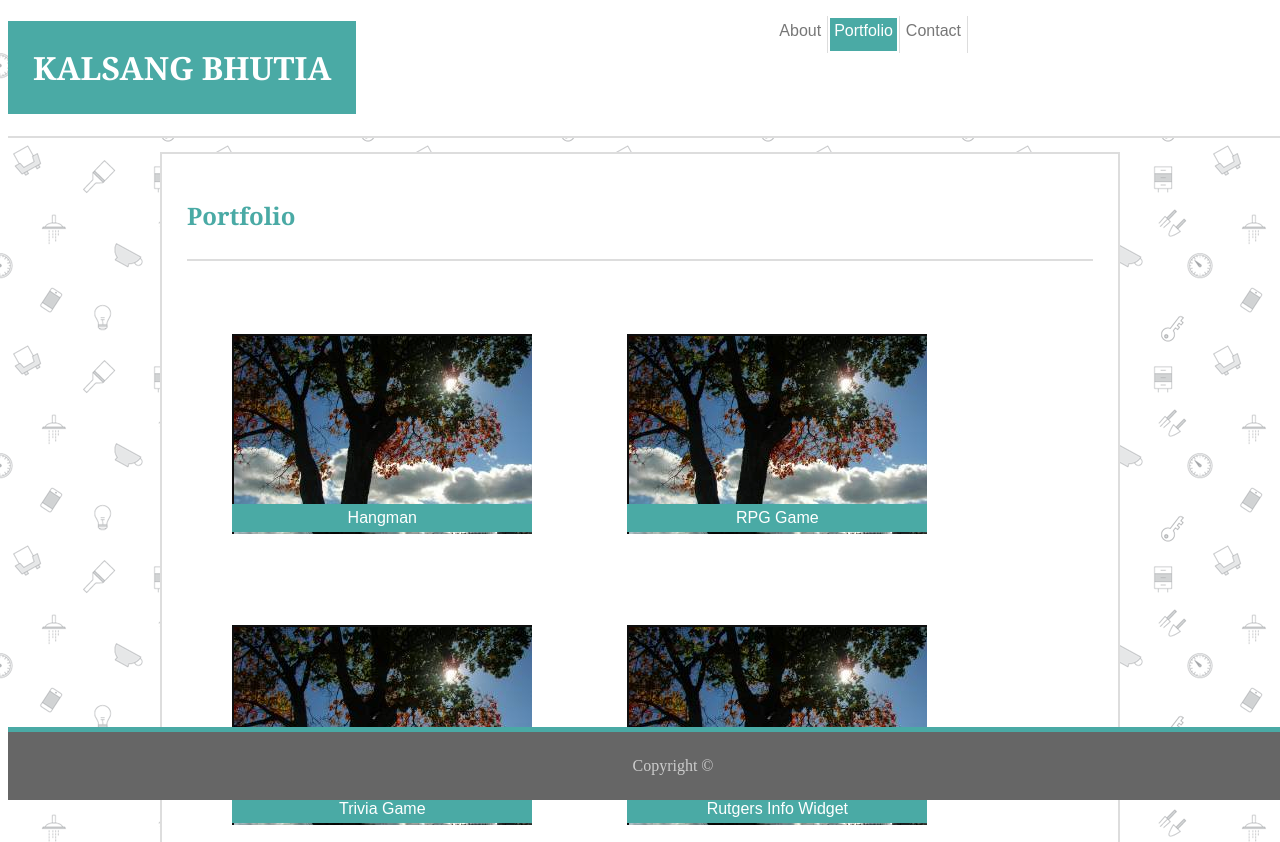
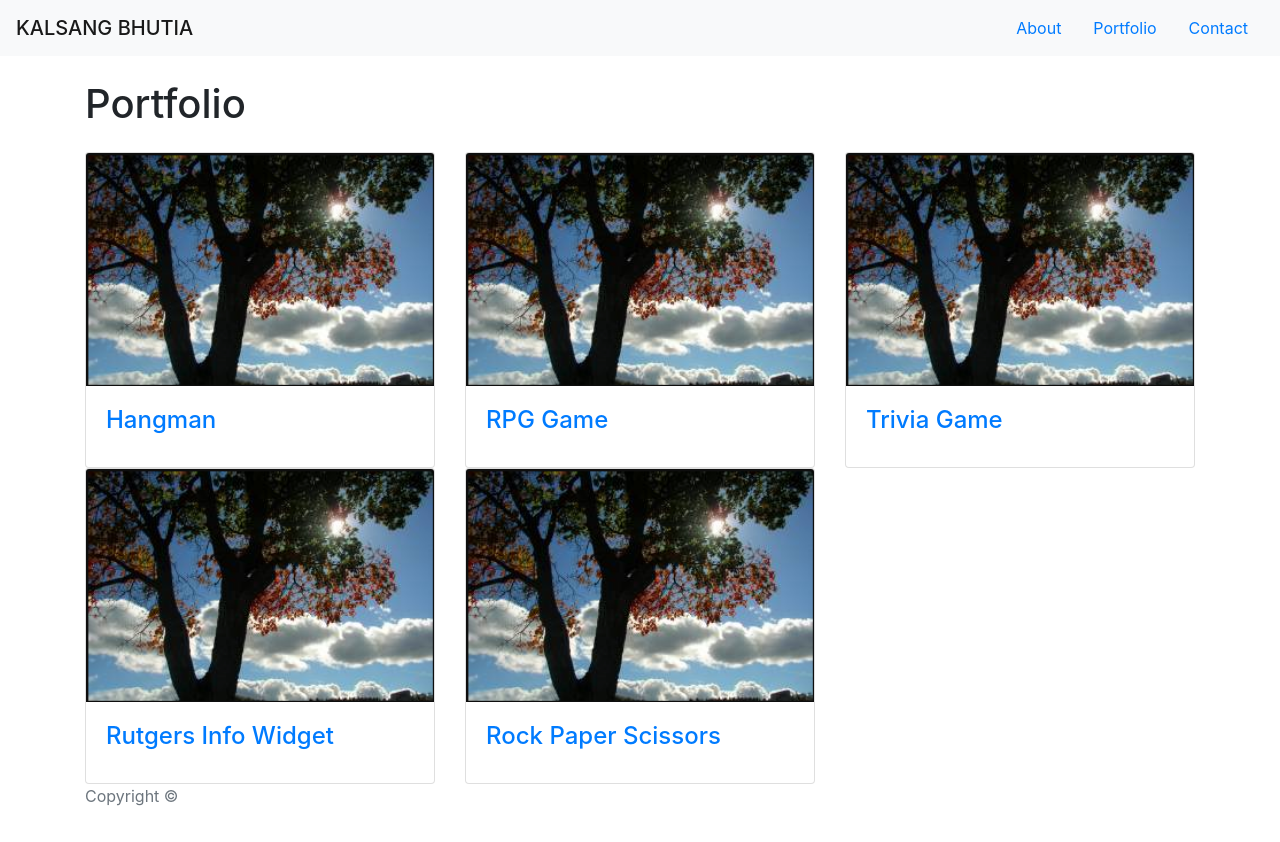
Before and after one commit to hurlyburly/Bootstrap-Portfolio, a plain HTML site: page portfolio.html in a window 1280 px wide. Shown: the top 842 px of the page. After the commit the page ends 808 px from the top, so only its background shows below. Drawn offline with nearby package versions, Linux system fonts and the light colour scheme.

Commit message:
Added in bootstrap components to replace the original html/css

```diff
--- a/assets/css/style.css
+++ b/assets/css/style.css
@@ -12,7 +12,6 @@ h1 {
   background-color: #4aaaa5;
   font-family: "Georgia", Times, Times New Roman, serif;
   padding: 25px 25px 25px 25px;
-  margin-left: 0%;
 }
 h2 {
   color: #4aaaa5;
@@ -61,7 +60,7 @@ body {
   background-color: #ffffff;
   border-color: #dddddd;
   font-family: "Arial", "Helvetica Neue", Helvetica, sans-serif;
-  width: 906px;
+  width: 960px;
   margin-left: auto;
   margin-right: auto;
   margin-top: 10%;
--- a/portfolio.html
+++ b/portfolio.html
@@ -1,60 +1,113 @@
 <!DOCTYPE html>
 <html>
+
 <head>
     <meta charset="UTF-8">
     <title>Kalsang Bhutia</title>
-        <link href="assets/css/reset.css" type="text/css" rel="stylesheet"/>
-        <link href="assets/css/style.css" type="text/css" rel="stylesheet"/>
+    <link href="assets/css/reset.css" type="text/css" rel="stylesheet" />
+    <link rel="stylesheet" href="https://maxcdn.bootstrapcdn.com/bootstrap/4.0.0/css/bootstrap.min.css" integrity="sha384-Gn5384xqQ1aoWXA+058RXPxPg6fy4IWvTNh0E263XmFcJlSAwiGgFAW/dAiS6JXm"
+        crossorigin="anonymous">
+
+    <!-- <link href="assets/css/style.css" type="text/css" rel="stylesheet"/>  -->
 </head>
+
 <body>
     <header>
-                <h1>KALSANG BHUTIA</h1>
-                <nav>
-                    <ul>
+        <nav class="navbar navbar-light bg-light">
+            <span class="navbar-brand mb-0 h1">KALSANG BHUTIA</span>
 
-                         <li><a href="contact.html">Contact</a></li>
-                         <li><a href="portfolio.html" class="active">Portfolio</a></li>
 
-                         <li><a href="index.html">About</a></li>
-
+            <ul class="nav">
+                <li class="nav-item">
+                    <a class="nav-link active" href="index.html">About</a>
+                </li>
+                <li class="nav-item">
+                    <a class="nav-link" href="portfolio.html">Portfolio</a>
+                </li>
+                <li class="nav-item">
+                    <a class="nav-link" href="contact.html">Contact</a>
+                </li>
             </ul>
         </nav>
     </header>
-            <br>
-            <div class="background">
+
     <div class="container">
-                    <h2>Portfolio</h2>
-                    <div class="portfolio-grid">
-                        <div class="portfolio-images" id="portfolio-1">
-                            <div>
-                                <span>Hangman</span>
-                            </div>
-                        </div>
-                        <div class="portfolio-images" id="portfolio-2">
-                            <div>
-                                <span>RPG Game</span>
-                            </div>
-                        </div>
-                        <div class="portfolio-images" id="portfolio-3">
-                            <div>
-                                <span>Trivia Game</span>
-                            </div>
-                        </div>
-                        <div class="portfolio-images" id="portfolio-4">
-                            <div>
-                                <span>Rutgers Info Widget</span>
-                            </div>
-                        </div>
-                        <div class="portfolio-images" id="portfolio-5">
-                            <div>
-                                <span>Rock Paper Scissors</span>
+        <h1 class="my-4">Portfolio</h1>
+        <div class="row">
+            <div class="col-lg-4 col-md-6 col-sm-12 portfolio-item">
+                <div class="card h-100">
+                    <a href="#">
+                        <img class="card-img-top" src="assets/imgs/Portfolio-images.png" alt="">
+                    </a>
+                    <div class="card-body">
+                        <h4 class="card-title">
+                            <a href="#">Hangman</a>
+                        </h4>
                     </div>
                 </div>
             </div>
+            <div class="col-lg-4 col-md-6 col-sm-12 portfolio-item">
+                <div class="card h-100">
+                    <a href="#">
+                        <img class="card-img-top" src="assets/imgs/Portfolio-images.png" alt="">
+                    </a>
+                    <div class="card-body">
+                        <h4 class="card-title">
+                            <a href="#">RPG Game</a>
+                        </h4>
+                    </div>
+                </div>
+            </div>
+            <div class="col-lg-4 col-md-6 col-sm-12 portfolio-item">
+                <div class="card h-100">
+                    <a href="#">
+                        <img class="card-img-top" src="assets/imgs/Portfolio-images.png" alt="">
+                    </a>
+                    <div class="card-body">
+                        <h4 class="card-title">
+                            <a href="#">Trivia Game</a>
+                        </h4>
+                    </div>
+                </div>
+            </div>
+            <div class="col-lg-4 col-md-6 col-sm-12 portfolio-item">
+                <div class="card h-100">
+                    <a href="#">
+                        <img class="card-img-top" src="assets/imgs/Portfolio-images.png" alt="">
+                    </a>
+                    <div class="card-body">
+                        <h4 class="card-title">
+                            <a href="#">Rutgers Info Widget</a>
+                        </h4>
+                    </div>
+                </div>
+            </div>
+            <div class="col-lg-4 col-md-6 col-sm-12 portfolio-item">
+                <div class="card h-100">
+                    <a href="#">
+                        <img class="card-img-top" src="assets/imgs/Portfolio-images.png" alt="">
+                    </a>
+                    <div class="card-body">
+                        <h4 class="card-title">
+                            <a href="#">Rock Paper Scissors</a>
+                        </h4>
+                    </div>
+                </div>
+            </div>
+
         </div>
     </div>
     <footer class="footer">
-                Copyright &copy;
+        <div class="container">
+            <span class="text-muted">Copyright &copy;</span>
+        </div>
     </footer>
+    <script src="https://code.jquery.com/jquery-3.2.1.slim.min.js" integrity="sha384-KJ3o2DKtIkvYIK3UENzmM7KCkRr/rE9/Qpg6aAZGJwFDMVNA/GpGFF93hXpG5KkN"
+        crossorigin="anonymous"></script>
+    <script>window.jQuery || document.write('<script src="../../../../assets/js/vendor/jquery-slim.min.js"><\/script>')</script>
+    <script src="../../../../assets/js/vendor/popper.min.js"></script>
+    <script src="../../../../dist/js/bootstrap.min.js"></script>
+
 </body>
+
 </html>
```
Also changed, not shown: contact.html (+54 -23 lines), index.html (+15 -16 lines). Lines whose indentation alone changed are shown as unchanged.
